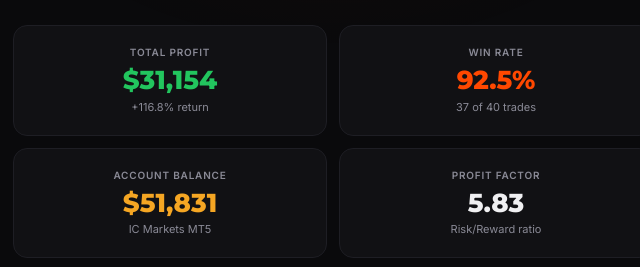
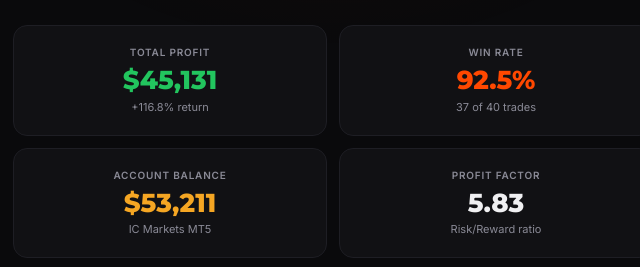
Before and after one commit to BorwenTNL/apex-landing, a plain HTML site: page index.html in a window 1280 px wide. Shown: the part 344-611 px from the top of the page, 307-947 px from the left. Drawn offline with Linux system fonts and the light colour scheme.

Commit message:
Update hardcoded stats: profit $45,131, balance $53,211

```diff
--- a/index.html
+++ b/index.html
@@ -8,7 +8,7 @@
 
   <!-- OG Tags for Telegram/social sharing -->
   <meta property="og:title" content="Apex Indicator — Live Trade Dashboard" />
-  <meta property="og:description" content="92.5% win rate · $31,154 profit · Live verified XAUUSD trading performance" />
+  <meta property="og:description" content="92.5% win rate · $45,131 profit · Live verified XAUUSD trading performance" />
   <meta property="og:type" content="website" />
   <meta property="og:image" content="https://img.icons8.com/fluency/512/combo-chart.png" />
 
@@ -519,7 +519,7 @@
     <div class="stats-grid">
       <div class="stat-card">
         <div class="stat-label">Total Profit</div>
-        <div class="stat-value green">$31,154</div>
+        <div class="stat-value green">$45,131</div>
         <div class="stat-sub">+116.8% return</div>
       </div>
       <div class="stat-card">
@@ -529,7 +529,7 @@
       </div>
       <div class="stat-card">
         <div class="stat-label">Account Balance</div>
-        <div class="stat-value gold">$51,831</div>
+        <div class="stat-value gold">$53,211</div>
         <div class="stat-sub">IC Markets MT5</div>
       </div>
       <div class="stat-card">
```
